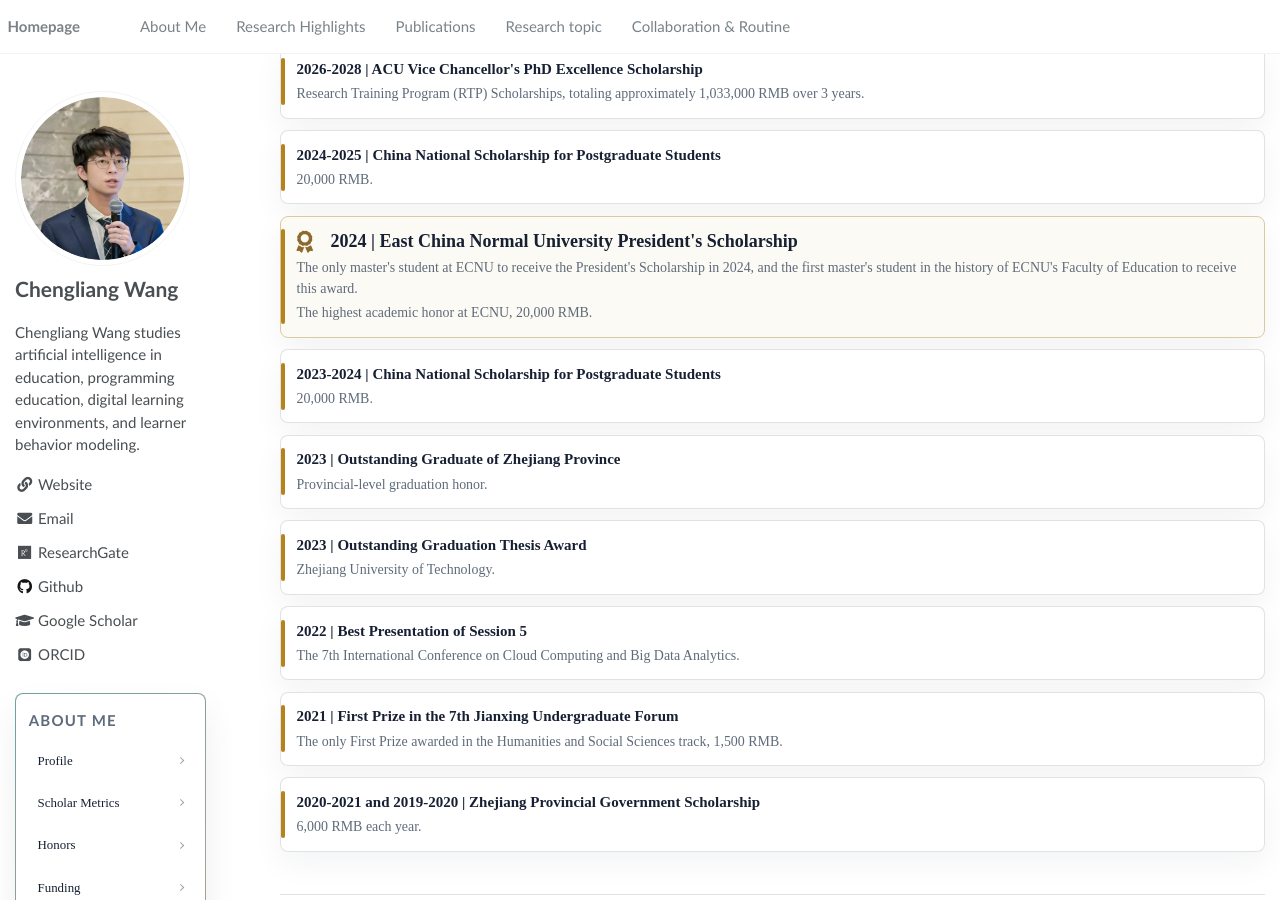
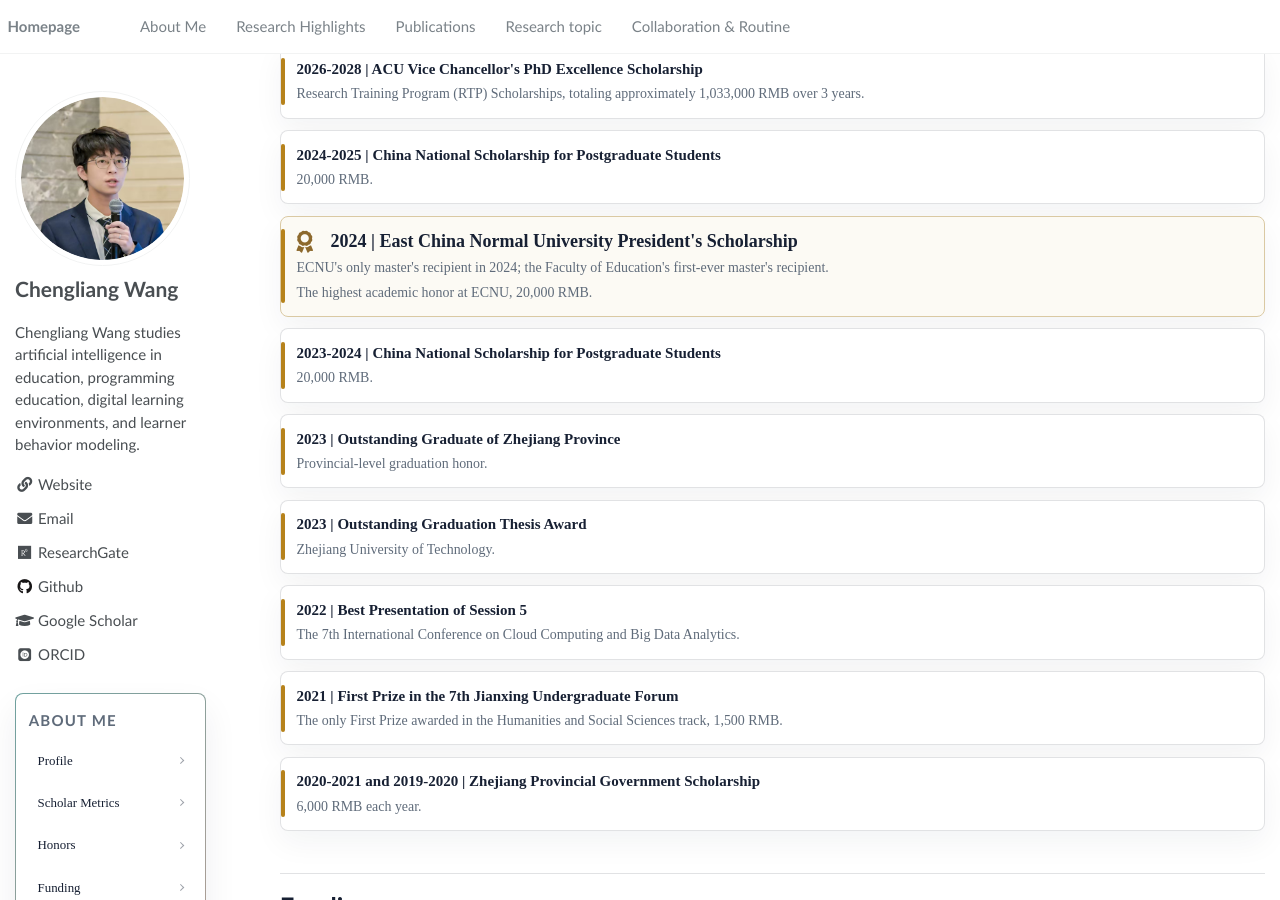
Before and after one commit to wcledutech/wcledutech.github.io, a Jekyll site: the page built from _pages/about.md, in a window 1280 px wide and 900 px high, scrolled down 1276 px. Built offline with Jekyll 4.4.1, drawn with Linux system fonts in a browser that asks for light colours; some web fonts are replaced.

Commit message:
Shorten the ECNU scholarship distinction description

```diff
--- a/_pages/about.md
+++ b/_pages/about.md
@@ -720,7 +720,7 @@ redirect_from:
       </div>
       <div class="compact-item"><strong>2026-2028 | ACU Vice Chancellor's PhD Excellence Scholarship</strong><p>Research Training Program (RTP) Scholarships, totaling approximately 1,033,000 RMB over 3 years.</p></div>
       <div class="compact-item"><strong>2024-2025 | China National Scholarship for Postgraduate Students</strong><p>20,000 RMB.</p></div>
-      <div class="compact-item honor-highlight"><div class="honor-title"><i class="fas fa-award" aria-hidden="true"></i><strong>2024 | East China Normal University President's Scholarship</strong></div><p>The only master's student at ECNU to receive the President's Scholarship in 2024, and the first master's student in the history of ECNU's Faculty of Education to receive this award.</p><p>The highest academic honor at ECNU, 20,000 RMB.</p></div>
+      <div class="compact-item honor-highlight"><div class="honor-title"><i class="fas fa-award" aria-hidden="true"></i><strong>2024 | East China Normal University President's Scholarship</strong></div><p>ECNU's only master's recipient in 2024; the Faculty of Education's first-ever master's recipient.</p><p>The highest academic honor at ECNU, 20,000 RMB.</p></div>
       <div class="compact-item"><strong>2023-2024 | China National Scholarship for Postgraduate Students</strong><p>20,000 RMB.</p></div>
       <div class="compact-item"><strong>2023 | Outstanding Graduate of Zhejiang Province</strong><p>Provincial-level graduation honor.</p></div>
       <div class="compact-item"><strong>2023 | Outstanding Graduation Thesis Award</strong><p>Zhejiang University of Technology.</p></div>
```
Also changed, not shown: tests/test_homepage_honors.py (+1 -1 lines).
